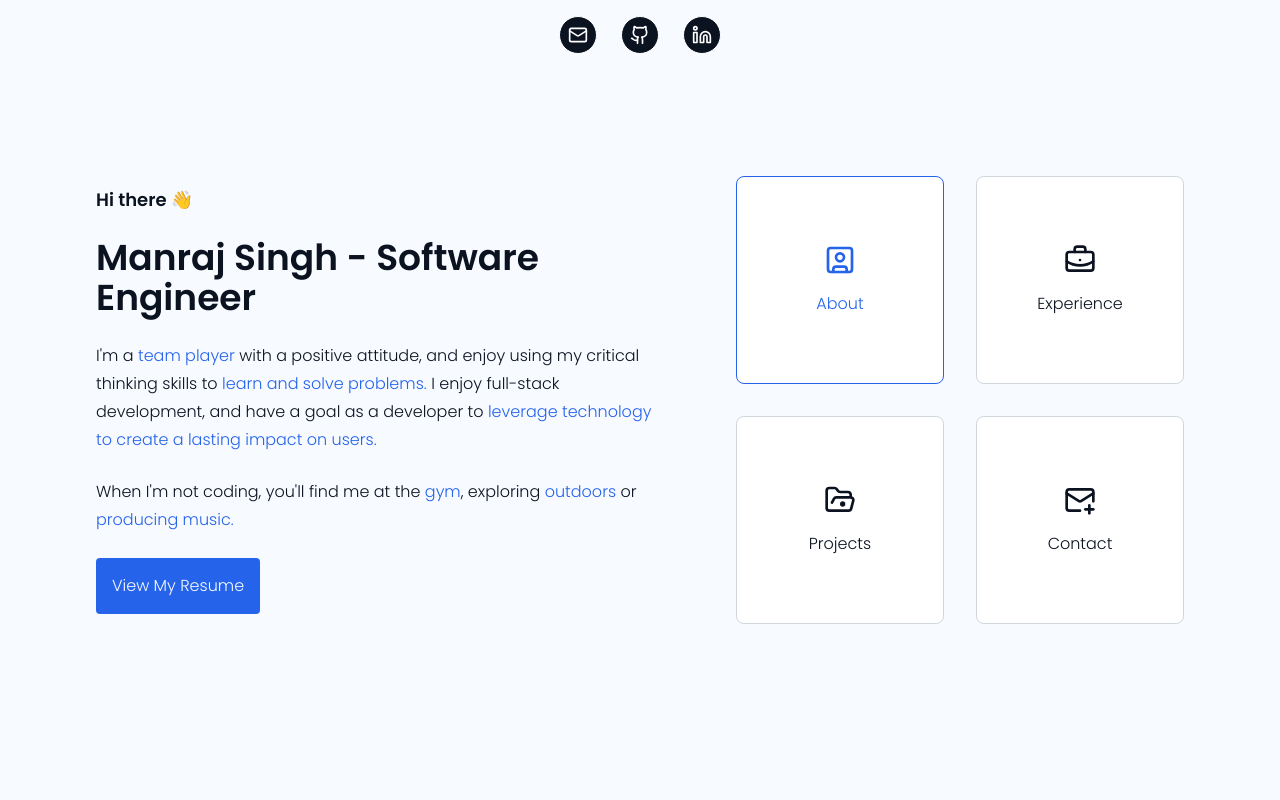
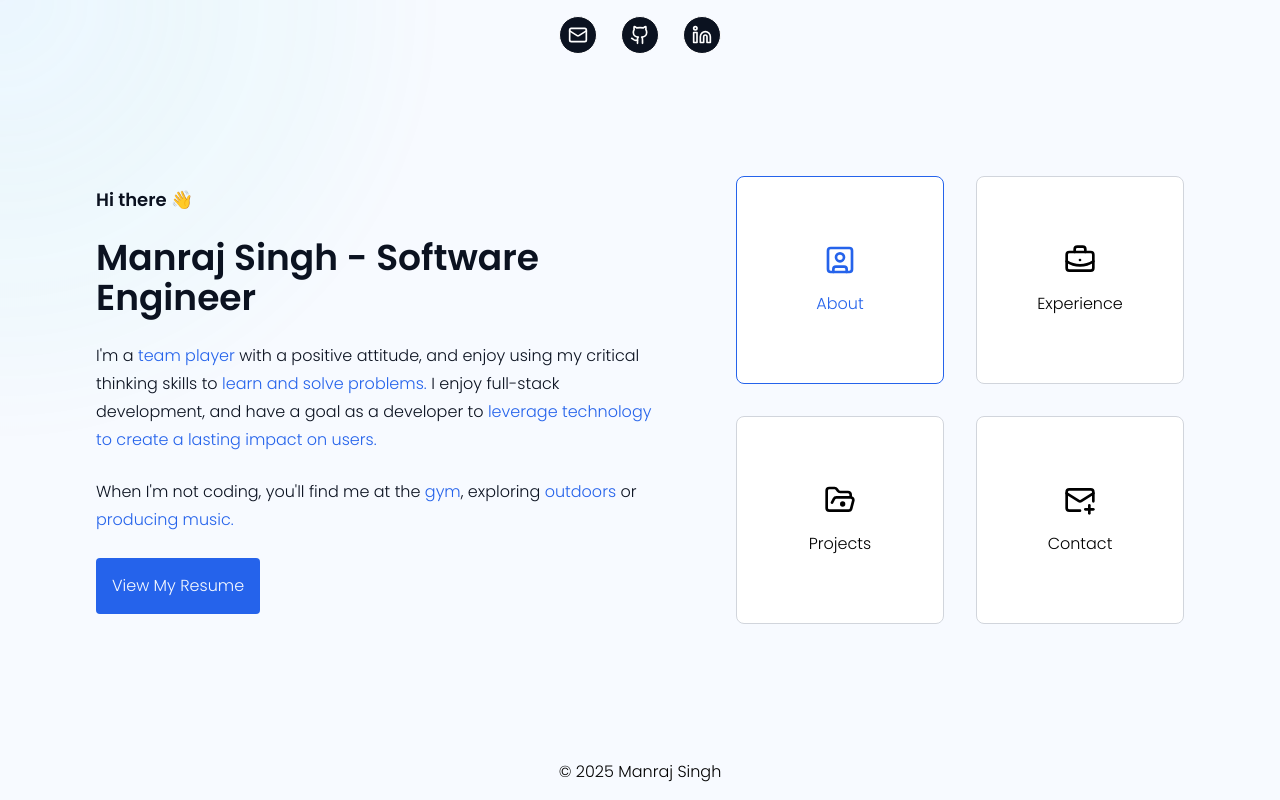
Before and after one commit to ManrajSingh6/manraj-portfolio-v2, a React (Vite) app: page /about in a window 1280 px wide. Built offline with nearby package versions, Linux system fonts and the light colour scheme.

Commit message:
WIP background glow, add footer and update selector item hover styles

```diff
--- a/src/App.tsx
+++ b/src/App.tsx
@@ -3,9 +3,29 @@ import { ContentPane } from './components/content-pane'
 import { ContentSelector } from './components/content-selector'
 import { isValidRoute, ROUTES, type RouteType } from './routes'
 import { SocialsContainer } from './components/socials-container'
+import { useEffect, useRef } from 'react'
+import { Footer } from './components/footer'
+
+const GLOW_SIZE = 1500
 
 function App() {
   const location = useLocation()
+  const glowRef = useRef<HTMLDivElement | null>(null)
+
+  useEffect(() => {
+    const currentRef = glowRef.current
+
+    function handleMouseEvent(e: MouseEvent) {
+      if (!currentRef) {
+        return
+      }
+      currentRef.style.left = `${e.clientX}px`
+      currentRef.style.top = `${e.clientY}px`
+    }
+
+    window.addEventListener('mousemove', handleMouseEvent, { passive: true })
+    return () => window.removeEventListener('mousemove', handleMouseEvent)
+  }, [])
 
   const activePath = location.pathname as RouteType
 
@@ -14,15 +34,32 @@ function App() {
   }
 
   const routeContent = (
-    <div className='bg-app-bg flex h-screen flex-col'>
+    <div className='bg-app-bg relative flex h-screen flex-col overflow-hidden'>
+      <div
+        ref={glowRef}
+        className='pointer-events-none fixed z-0 -translate-x-1/2 -translate-y-1/2 rounded-full opacity-90 blur-[22px] will-change-transform'
+        style={{
+          width: GLOW_SIZE,
+          height: GLOW_SIZE,
+          background: `radial-gradient(closest-side,
+            rgba(125, 211, 252, 0.1),   /* aqua blue core */
+            rgba(45, 212, 191, 0.05) 28%, /* teal mid */
+            rgba(255,255,255,0) 62%       /* smooth fade */
+          )`
+        }}
+      />
+      {/* Main content */}
       {activePath !== '/contact' && (
-        <div className='fixed top-4 left-1/2 -translate-x-1/2 transform'>
+        <div className='fixed top-4 left-1/2 z-50 -translate-x-1/2 transform'>
           <SocialsContainer />
         </div>
       )}
-      <div className='flex h-screen items-center justify-center space-x-20 overflow-hidden px-24'>
+      <div className='relative z-10 flex h-screen items-center justify-center space-x-20 overflow-hidden px-24'>
         <ContentPane activePath={activePath} />
         <ContentSelector activePath={activePath} />
+      </div>
+      <div className='fixed bottom-4 left-1/2 z-50 -translate-x-1/2 transform'>
+        <Footer />
       </div>
     </div>
   )
--- /dev/null
+++ b/src/components/footer.tsx
@@ -0,0 +1,6 @@
+import type { JSX } from 'react'
+
+export function Footer(): JSX.Element {
+  const currentYear = new Date().getFullYear()
+  return <p>© {currentYear} Manraj Singh</p>
+}
--- a/src/components/selector-item.tsx
+++ b/src/components/selector-item.tsx
@@ -15,14 +15,14 @@ export function SelectorItem({
   icon,
   label
 }: SelectorItemProps): JSX.Element {
-  const commonStyle = isActive ? 'text-aqua' : 'text-primary-text'
+  const commonStyle = isActive
+    ? 'border-aqua text-aqua'
+    : 'hover:border-aqua border-gray-300 hover:text-aqua'
 
   return (
     <NavLink
       to={path}
-      className={`flex aspect-square h-full w-full cursor-pointer flex-col items-center justify-center gap-4 rounded-lg border bg-white transition-colors duration-300 ${
-        isActive ? 'border-aqua text-aqua' : 'hover:border-aqua border-gray-300'
-      }`}
+      className={`flex aspect-square h-full w-full cursor-pointer flex-col items-center justify-center gap-4 rounded-lg border bg-white transition-colors duration-300 ${commonStyle}`}
     >
       <span className={commonStyle}>{icon}</span>
       <span className={commonStyle}>{label}</span>
```
